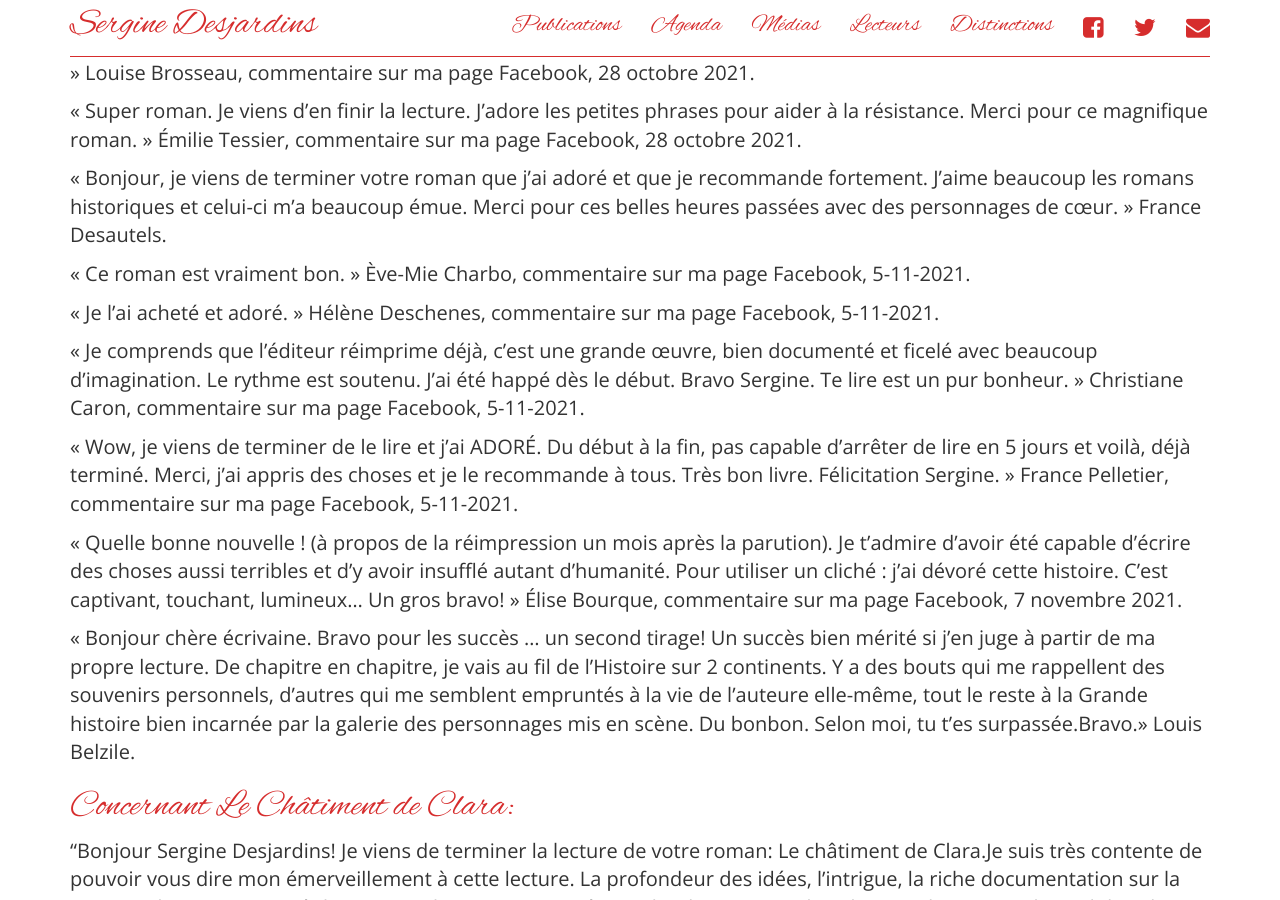
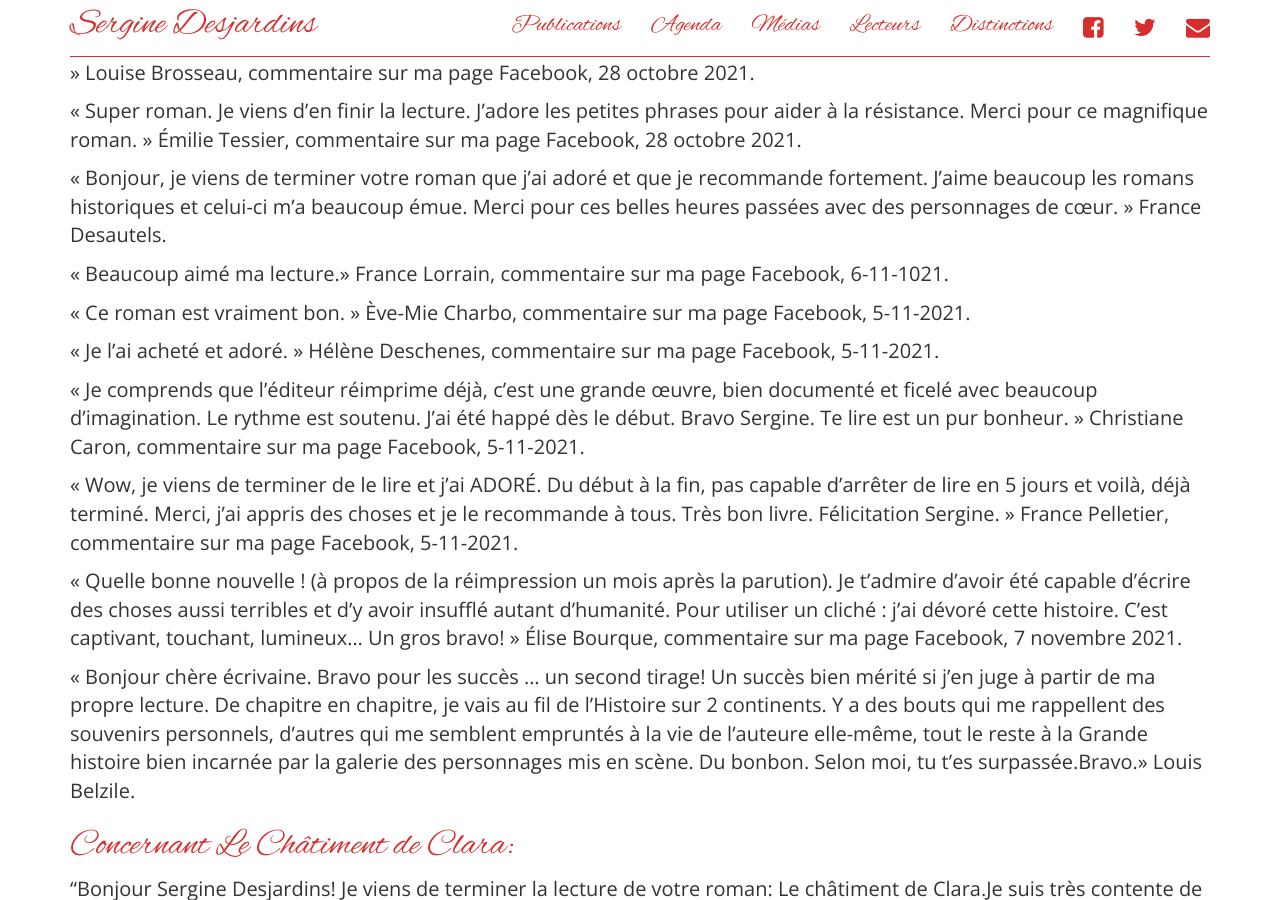
Before and after one commit to serginedesjardins/serginedesjardins.github.io, a Jekyll site: the page built from lecteurs.md, in a window 1280 px wide and 900 px high, scrolled down 1879 px. Built offline with Jekyll 4.4.1, drawn with Linux system fonts in a browser that asks for light colours; nearby versions of some CDN libraries.

Commit message:
ajout commentaire France Lorrain, écrivaine

```diff
--- a/lecteurs.md
+++ b/lecteurs.md
@@ -40,6 +40,8 @@ Sergine, toute mon émotion à fleur de peau et ma gratitude pour ce tableau de
 « Super roman. Je viens d’en finir la lecture. J’adore les petites phrases pour aider à la résistance. Merci pour ce magnifique roman. » Émilie Tessier, commentaire sur ma page Facebook, 28 octobre 2021.
 
 « Bonjour, je viens de terminer votre roman que j’ai adoré et que je recommande fortement. J’aime beaucoup les romans historiques et celui-ci m’a beaucoup émue. Merci pour ces belles heures passées avec des personnages de cœur. » France Desautels.
+
+« Beaucoup aimé ma lecture.» France Lorrain, commentaire sur ma page Facebook, 6-11-1021.
 
 « Ce roman est vraiment bon. » Ève-Mie Charbo, commentaire sur ma page Facebook, 5-11-2021.
 
```
